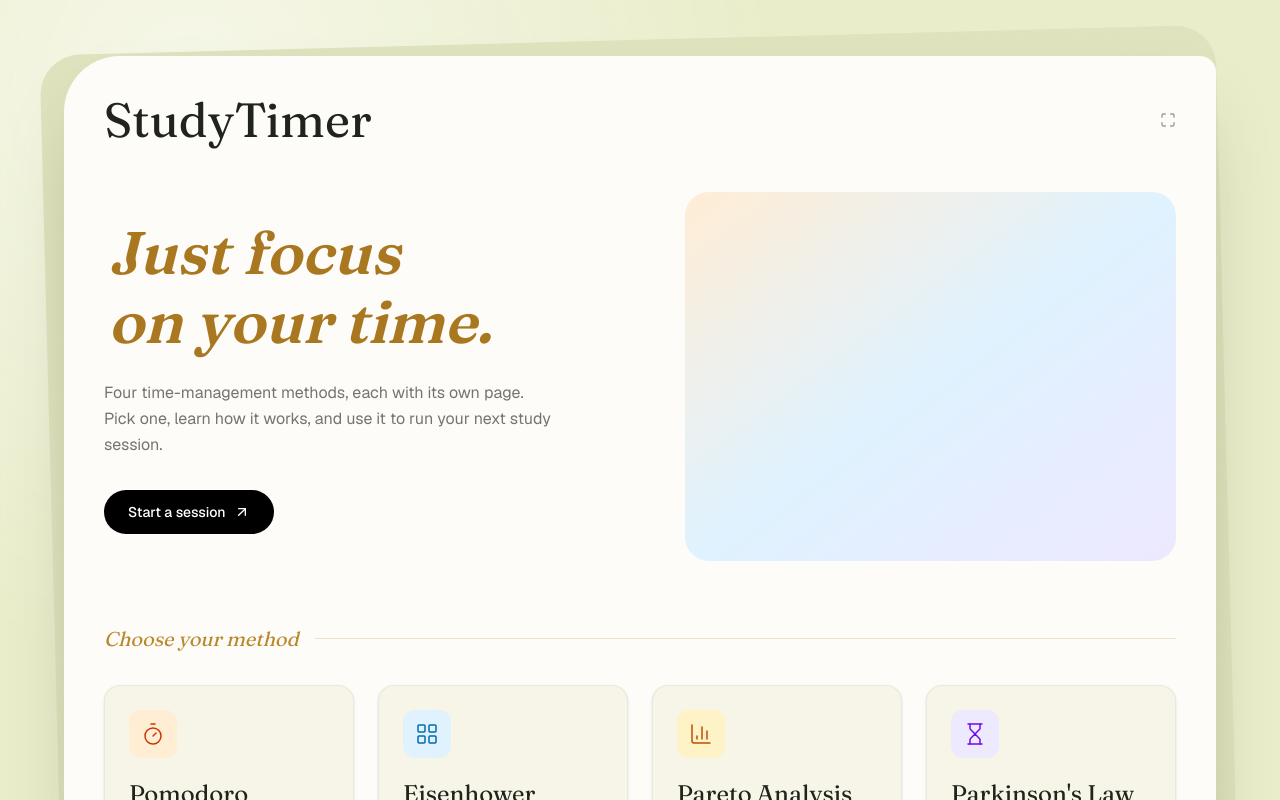
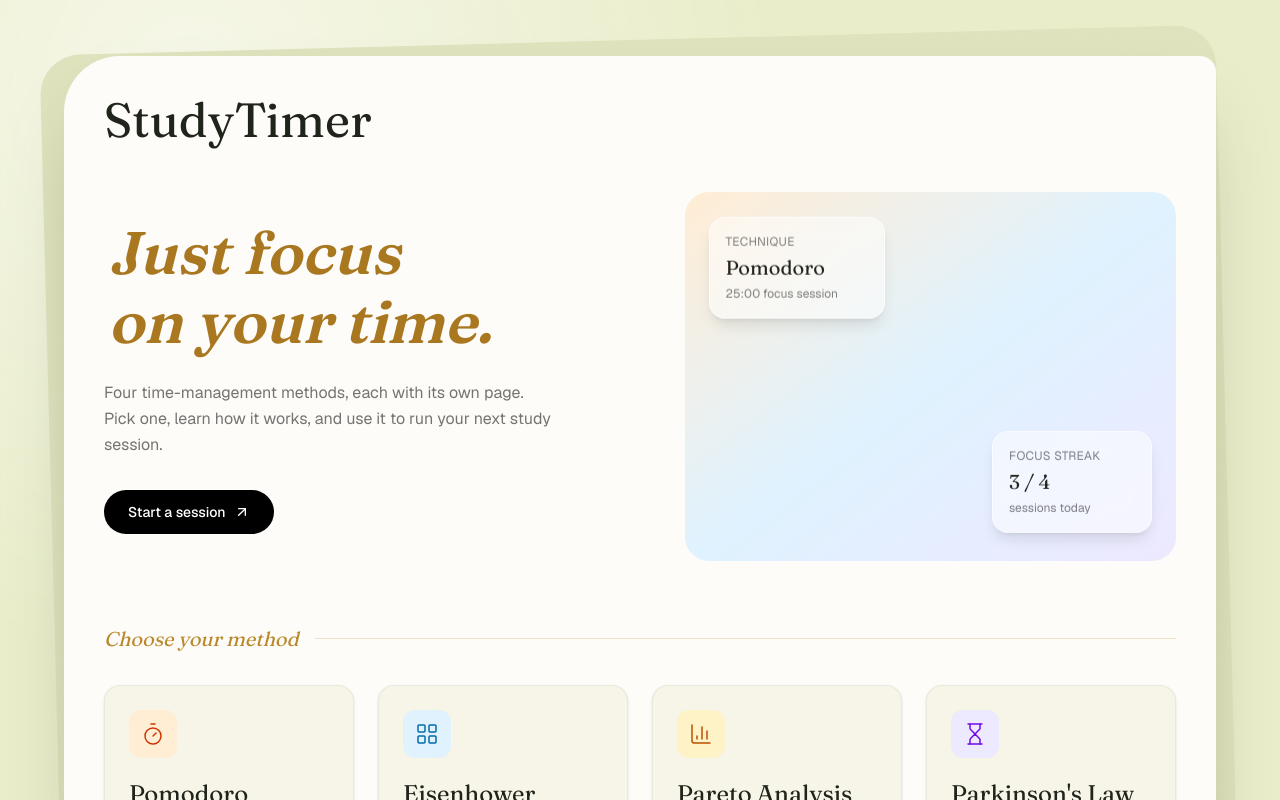
Before and after one commit to navashri103/studytimerr, a Next.js app in the folder frontend/: page / in a window 1280 px wide. Shown: the top 800 px of the page. Built offline with nearby package versions, Linux system fonts and the light colour scheme.

Commit message:
Revert "Remove fake floating stat cards from dashboard hero, add full-screen toggle"
This reverts commit dfc8ec04479d0991a1524b3a9eaca38171333d22.

```diff
--- a/frontend/app/page.tsx
+++ b/frontend/app/page.tsx
@@ -44,7 +44,35 @@ export default function Home() {
           </Link>
         </motion.div>
 
-        <div className="relative aspect-[4/3] overflow-hidden rounded-3xl bg-gradient-to-br from-orange-100 via-sky-100 to-violet-100" />
+        <div className="relative aspect-[4/3] overflow-hidden rounded-3xl bg-gradient-to-br from-orange-100 via-sky-100 to-violet-100">
+          <motion.div
+            animate={{ y: [0, -8, 0] }}
+            transition={{ duration: 4, repeat: Infinity, ease: "easeInOut" }}
+            className="absolute left-6 top-8 w-44 rounded-2xl border border-white/60 bg-white/50 p-4 shadow-lg backdrop-blur-md"
+          >
+            <p className="text-xs uppercase tracking-wide text-black/50">
+              Technique
+            </p>
+            <p className="mt-1 font-[family-name:var(--font-serif)] text-xl text-[#1f231a]">
+              Pomodoro
+            </p>
+            <p className="mt-1 text-xs text-black/50">25:00 focus session</p>
+          </motion.div>
+
+          <motion.div
+            animate={{ y: [0, 8, 0] }}
+            transition={{ duration: 4.5, repeat: Infinity, ease: "easeInOut" }}
+            className="absolute bottom-8 right-6 w-40 rounded-2xl border border-white/60 bg-white/50 p-4 shadow-lg backdrop-blur-md"
+          >
+            <p className="text-xs uppercase tracking-wide text-black/50">
+              Focus streak
+            </p>
+            <p className="mt-1 font-[family-name:var(--font-serif)] text-xl text-[#1f231a]">
+              3 / 4
+            </p>
+            <p className="mt-1 text-xs text-black/50">sessions today</p>
+          </motion.div>
+        </div>
       </div>
 
       <div className="mt-16 flex items-center gap-4">
--- a/frontend/components/FullscreenToggle.tsx
+++ /dev/null
@@ -1,39 +0,0 @@
-"use client";
-
-import { useEffect, useState } from "react";
-import { Maximize, Minimize } from "lucide-react";
-
-export function FullscreenToggle() {
-  const [isFullscreen, setIsFullscreen] = useState(false);
-
-  useEffect(() => {
-    function handleChange() {
-      setIsFullscreen(Boolean(document.fullscreenElement));
-    }
-    document.addEventListener("fullscreenchange", handleChange);
-    return () => document.removeEventListener("fullscreenchange", handleChange);
-  }, []);
-
-  function toggle() {
-    if (document.fullscreenElement) {
-      document.exitFullscreen();
-    } else {
-      document.documentElement.requestFullscreen();
-    }
-  }
-
-  return (
-    <button
-      type="button"
-      onClick={toggle}
-      aria-label={isFullscreen ? "Exit full screen" : "Enter full screen"}
-      className="text-black/40 transition-colors hover:text-black/70"
-    >
-      {isFullscreen ? (
-        <Minimize className="size-4" />
-      ) : (
-        <Maximize className="size-4" />
-      )}
-    </button>
-  );
-}
--- a/frontend/components/SiteHeader.tsx
+++ b/frontend/components/SiteHeader.tsx
@@ -1,5 +1,4 @@
 import Link from "next/link";
-import { FullscreenToggle } from "@/components/FullscreenToggle";
 
 export function SiteHeader({
   backLink = false,
@@ -18,7 +17,6 @@ export function SiteHeader({
       >
         StudyTimer
       </Link>
-      <div className="flex items-center gap-4">
       {backLink && (
         <Link
           href="/"
@@ -27,8 +25,6 @@ export function SiteHeader({
           Back to dashboard
         </Link>
       )}
-        <FullscreenToggle />
-      </div>
     </div>
   );
 }
```
Lines whose indentation alone changed are shown as unchanged.
